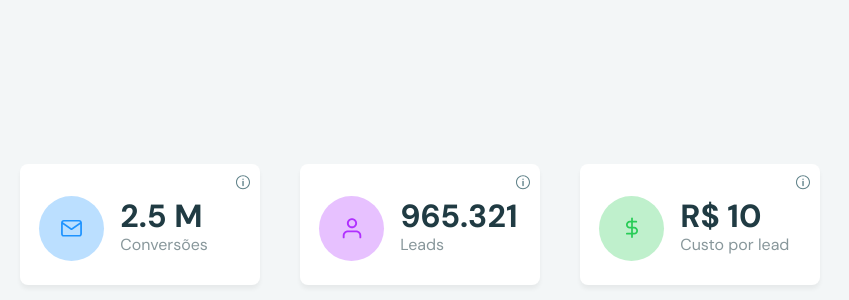
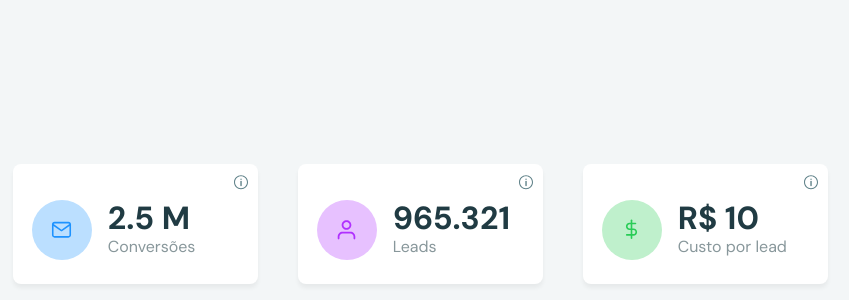
Before and after one commit to alalan55/Desafio_cupola, a Vue app: page / in a window 1280 px wide. Shown: the part 176-476 px from the top of the page, without its empty margins (220-1069 px from the left). Built offline with nearby package versions, Linux system fonts and the light colour scheme.

Commit message:
Insere ajuste de tamanho

```diff
--- a/src/components/organisms/CardComponent.vue
+++ b/src/components/organisms/CardComponent.vue
@@ -53,9 +53,9 @@ export default {
   background: #ffffff;
   box-shadow: 0px 4px 4px rgba(0, 0, 0, 0.05);
   border-radius: 8px;
-  width: 240px;
+  width: 245px;
   position: relative;
-  padding: 2rem 1.2rem 1.5rem;
+  padding: 2.2rem 1.2rem 1.5rem;
 
   .info-tooltip {
     position: absolute;
@@ -100,8 +100,8 @@ export default {
     gap: 1rem;
 
     .icon {
-      width: 65px;
-      height: 65px;
+      width: 60px;
+      height: 60px;
       border-radius: 50%;
       background: $green-1;
       display: flex;
```
